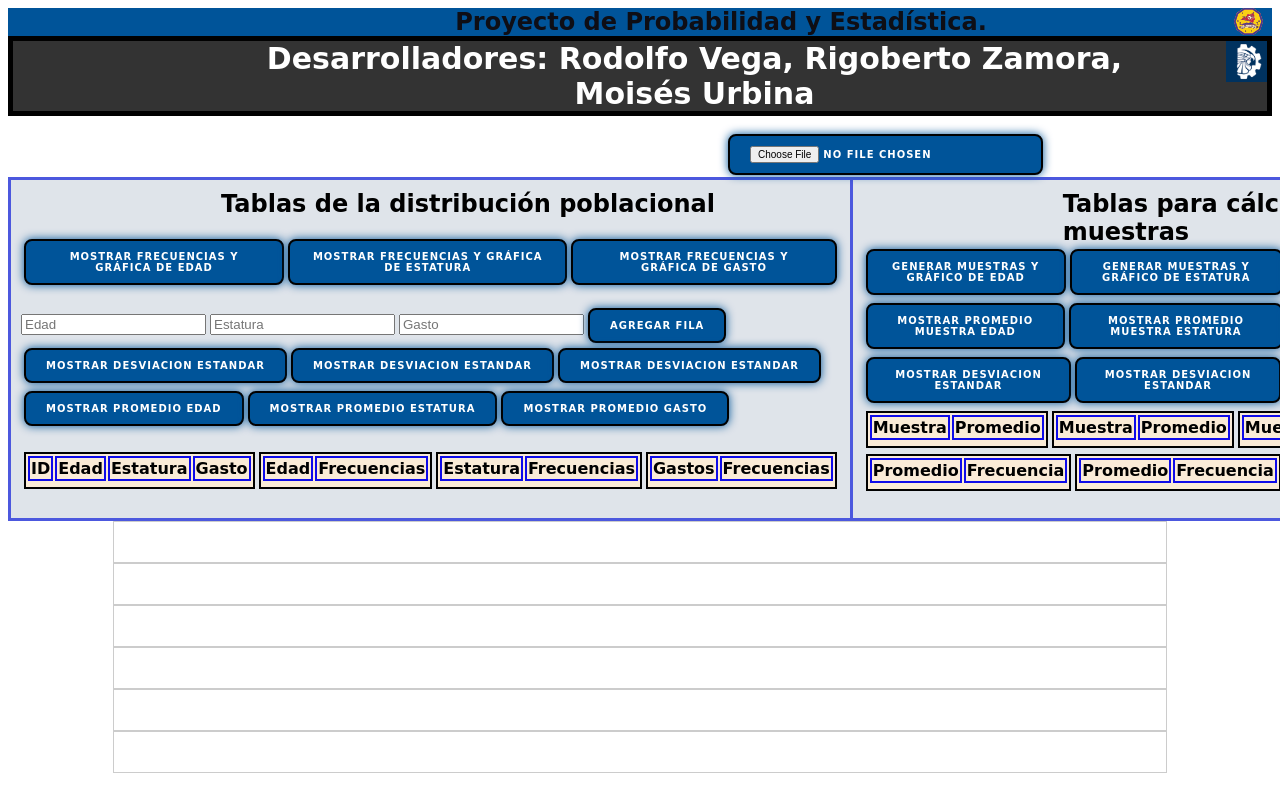
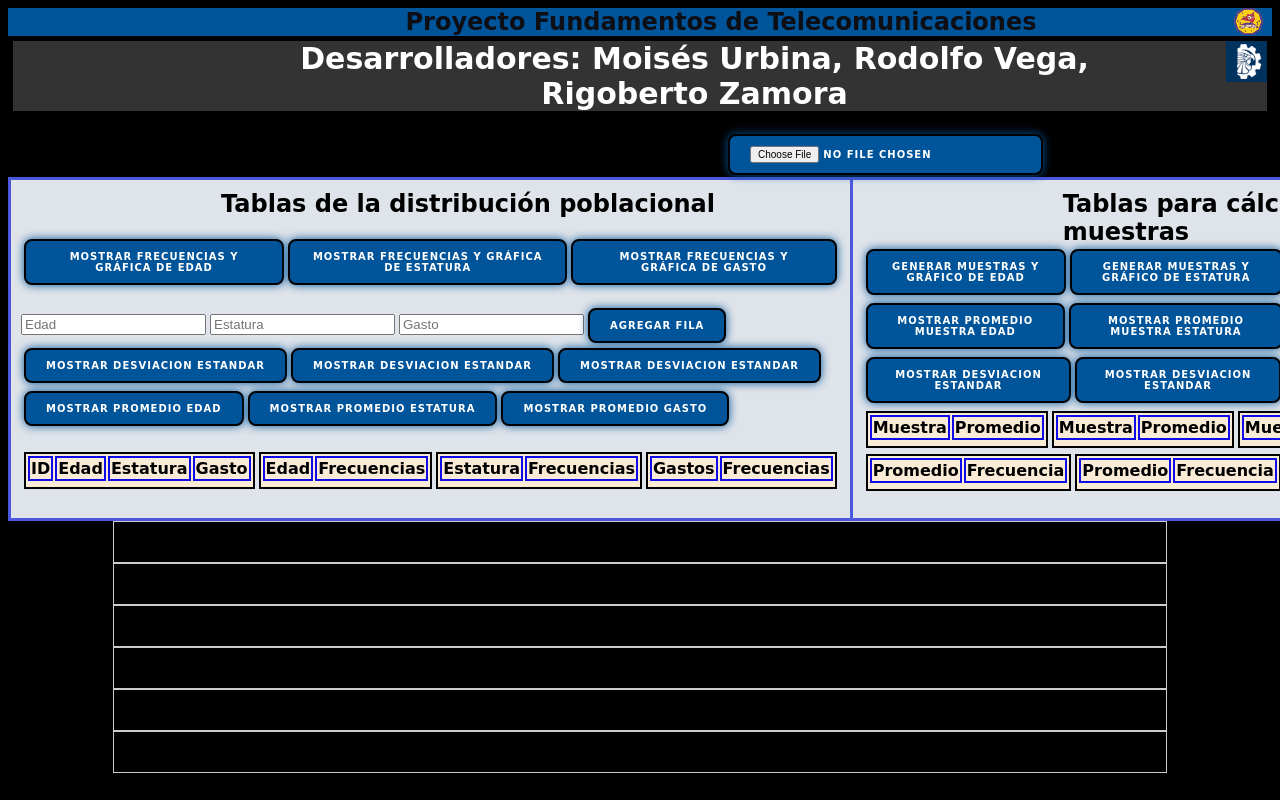
Before and after one commit to RigobertoZamora/Digitales, a plain HTML site: page index.html in a window 1280 px wide. Shown: the top 800 px of the page. Drawn offline with Linux system fonts and the light colour scheme.

Commit message:
Archivo añadido

```diff
--- a/index.html
+++ b/index.html
@@ -5,19 +5,19 @@
     <meta name="viewport" content="width=device-width, initial-scale=1">
     <link href="style.css" rel="stylesheet">
 
-    <title>Distribución de muestras</title>
+    <title>Codificación gráfica</title>
   </head>
-    <body style="background-color: white;">
+    <body style="background-color: black;">
       <div id="textoInicial">
         <div>
           <img src="img/itcolima.svg" alt="Imagen" class="logo">
-          <h2>Proyecto de Probabilidad y Estadística.</h2>
+          <h2>Proyecto Fundamentos de Telecomunicaciones</h2>
         </div>
       </div>
 
       <nav class="navbar">
         <img src="img/tecnm.png" alt="Imagen" class="img">
-          <h1>Desarrolladores: Rodolfo Vega, Rigoberto Zamora, Moisés Urbina</h1>
+          <h1>Desarrolladores: Moisés Urbina, Rodolfo Vega, Rigoberto Zamora</h1>
       </nav>
 
         <div id="table">
```
Also changed, not shown: Poblacion1000Elementos.txt (deleted), Poblacion100Elementos.txt (deleted), Poblacion10Elementos.txt (deleted), 1 other file.
